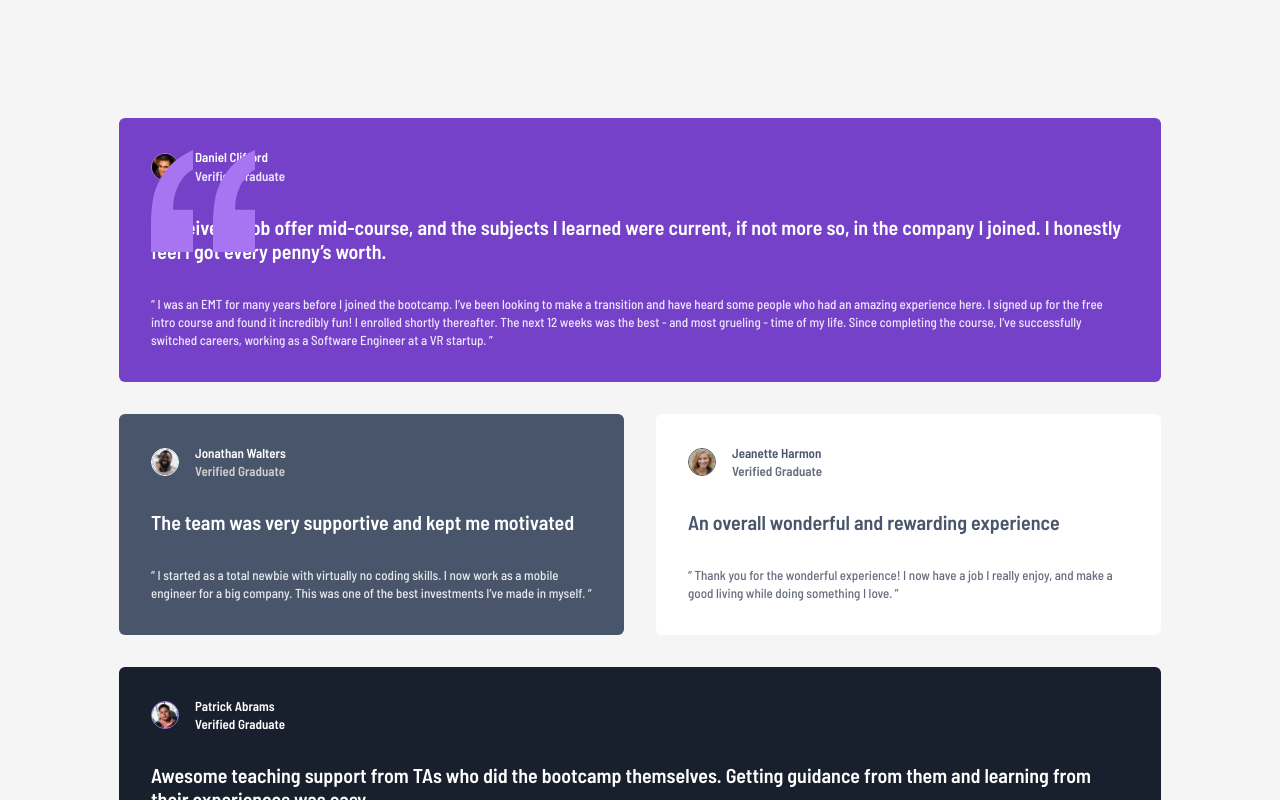
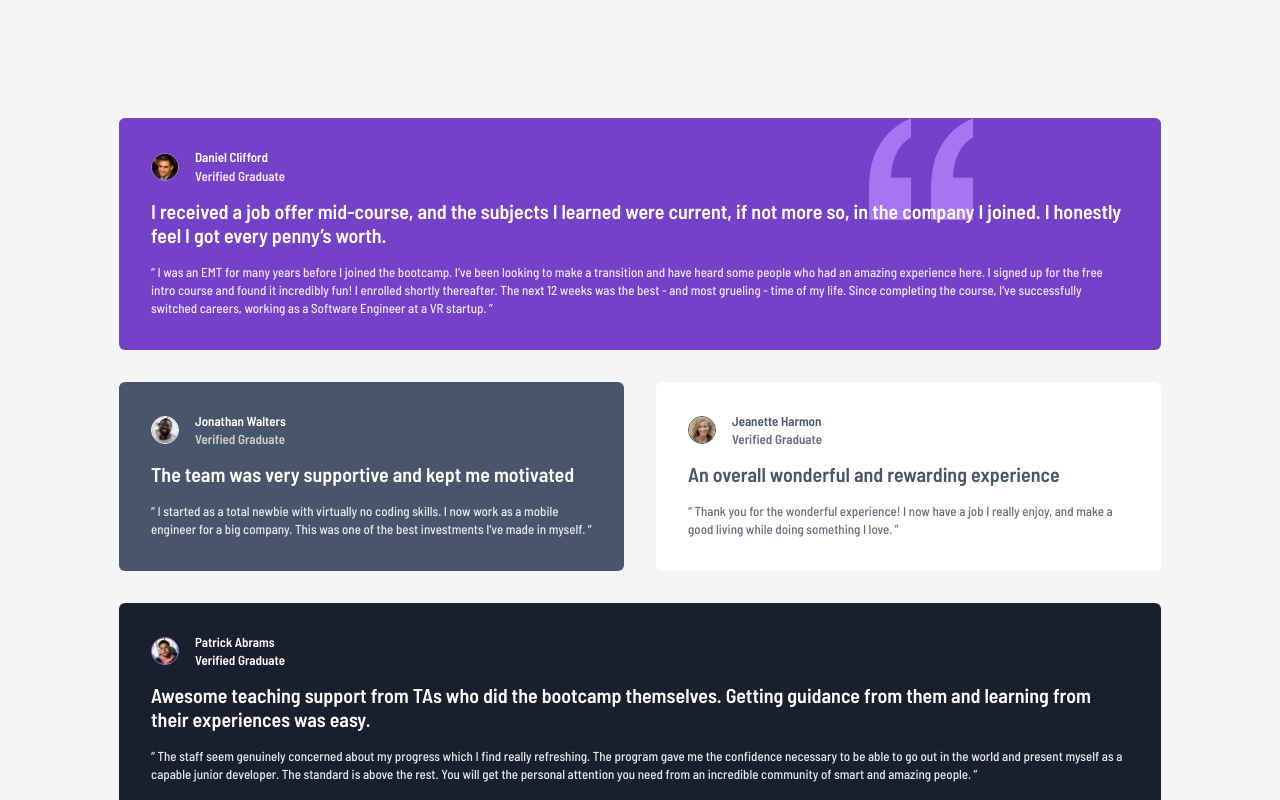
Before and after one commit to BlonoBuccellati/fm-testimonials-grid-section, a Next.js app: page / in a window 1280 px wide. Shown: the top 800 px of the page. Built offline with nearby package versions, Linux system fonts and the light colour scheme.

Commit message:
refactor

```diff
--- a/src/app/page.tsx
+++ b/src/app/page.tsx
@@ -1,4 +1,4 @@
-import UserCard from "@/components/user-card/user-card";
+import UserCard from "@/features/user/components/user-card";
 import { USERS } from "@/constants/users";
 import BgIcon from "@/assets/bg-pattern-quotation.svg";
 import Image from "next/image";
@@ -26,7 +26,7 @@ export default function Home() {
               variant={color[i]}
               className={cn(
                 "tablet:h-full relative w-full",
-                i === 0 && "tablet:col-span-2",
+                i === 0 && "tablet:col-span-2 -z-20",
                 i === 1 && "tablet:col-span-1",
                 i === 2 && "tablet:col-span-1",
                 i === 3 && "tablet:col-span-2",
@@ -35,7 +35,11 @@ export default function Home() {
               )}
             >
               {i === 0 && (
-                <Image src={BgIcon} alt="" className="absolute z-10" />
+                <Image
+                  src={BgIcon}
+                  alt=""
+                  className="tablet:block absolute top-[0%] left-[clamp(50%,90%-6rem,77%)] -z-10 hidden -translate-x-1/2"
+                />
               )}
             </UserCard>
           ))}
--- a/src/components/user-card/user-card.tsx
+++ b/src/features/user/components/user-card.tsx
@@ -48,7 +48,7 @@ function UserCard({
   return (
     <Card
       variant={variant}
-      className={`${cn("space-y-400 rounded-md p-400", className)}`}
+      className={`${cn("space-y-200 rounded-md p-400", className)}`}
     >
       {/* svg ここで位置はいいのか？？？？ */}
       {children}
```
